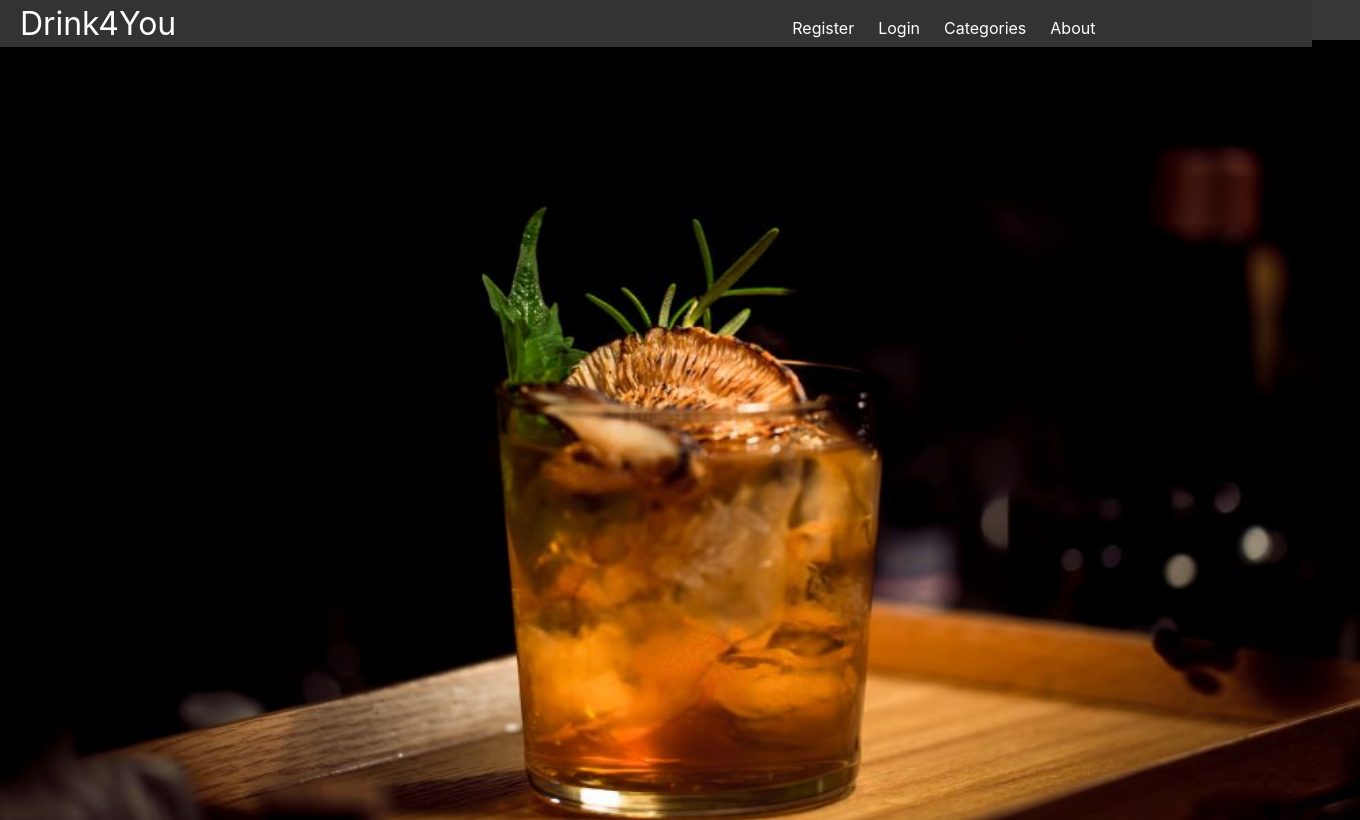
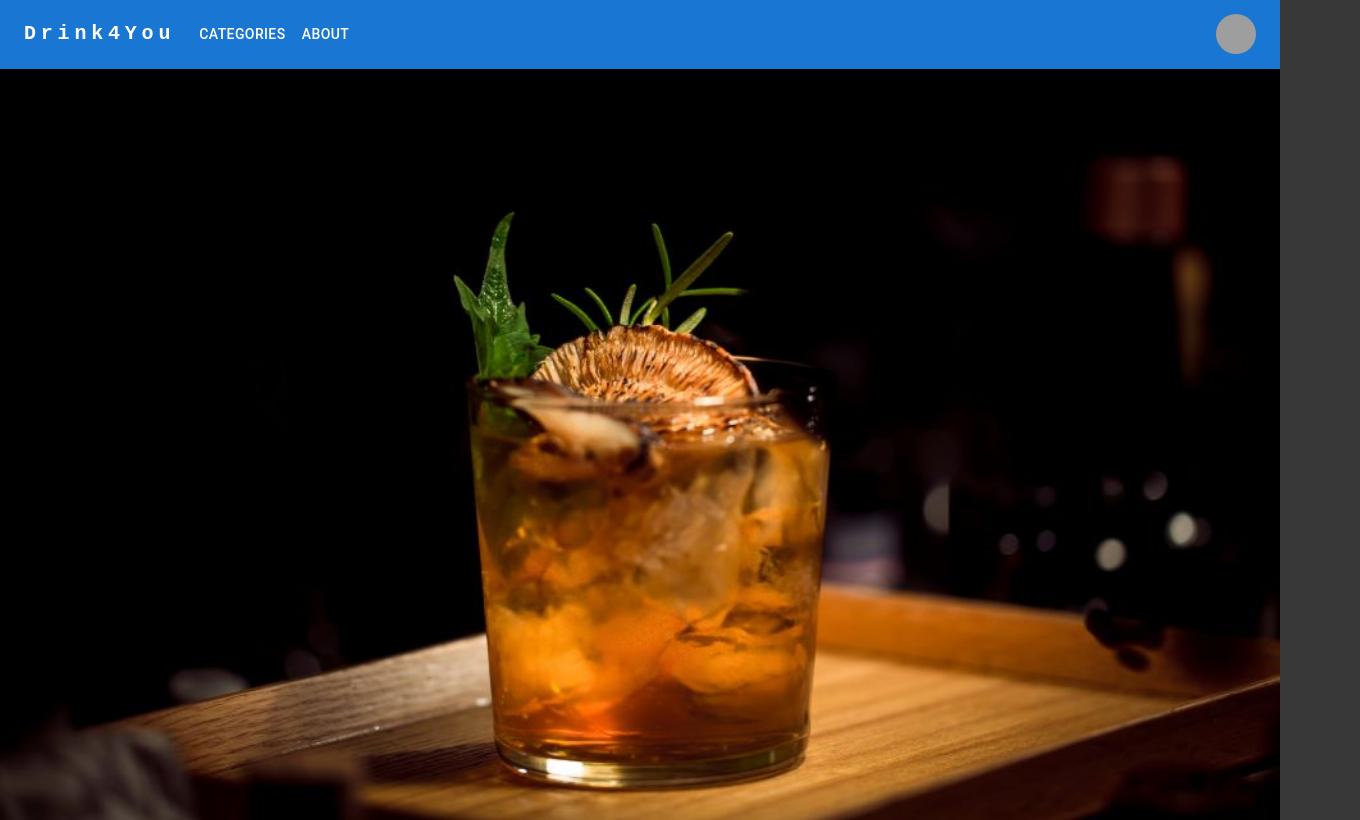
Before and after one commit to Truther24/Drink4You, a React (Create React App) app in the folder el_proyecte_grande_front/: page / in a window 1280 px wide. Shown: the top 820 px of the page, 1360 px wide, since content can reach past the window. Built offline with nearby package versions, Linux system fonts and the light colour scheme; grey boxes are pictures that could not be loaded.

Commit message:
CategoryCards refactored a bit + new navbar mui

```diff
--- a/el_proyecte_grande_front/src/pages/Card.js
+++ b/el_proyecte_grande_front/src/pages/Card.js
@@ -22,7 +22,7 @@ export default function Card(props) {
   const [fav, setFav] = useState(favoriteBorder);
 
   const DrinkName = ({ drinkName }) => {
-    if (drinkName.length > 24) {
+    if (drinkName.length >= 24) {
       console.log(`This drink name is too long! : ${drinkName}`);
       return <h3 id={props.myKey}>{drinkName}</h3>;
     }
--- a/el_proyecte_grande_front/src/pages/Home.js
+++ b/el_proyecte_grande_front/src/pages/Home.js
@@ -8,7 +8,7 @@ export default function Home() {
     style={{
     backgroundImage: `url(${cocktail})`,
     width: '100%',
-    padding : '40px',
+    padding : '0px',
     height: '100%',
     display: 'block',
     backgroundRepeat : 'no-repeat',
--- /dev/null
+++ b/el_proyecte_grande_front/src/pages/Logout.js
@@ -0,0 +1,30 @@
+import React, { useEffect } from "react";
+import "../style/Register.css";
+
+import { Cookies } from "react-cookie";
+import { useNavigate } from "react-router-dom";
+
+function Logout() {
+    const cookies = new Cookies();
+
+    const navigate = useNavigate();
+
+    useEffect(() => {
+    logout()
+},[])
+
+    const logout = () => {
+        cookies.remove("userToken");
+        cookies.remove("userName");
+        navigate("/");
+        window.location.reload(true);
+    }
+
+
+    return (
+        <>
+        </>
+    )
+}
+
+export default Logout;
--- a/el_proyecte_grande_front/src/pages/Navbar.js
+++ b/el_proyecte_grande_front/src/pages/Navbar.js
@@ -1,121 +1,357 @@
-import "../style/App.css";
+// const IsAdmin = ({logout}) => {
+//     const cookies = new Cookies();
+//     const token = cookies.get("userToken");
+//     const decoded = jwtDecode(token);
+//     // setDecodedToken(decoded);
+//     console.log(
+//         Array.isArray(decoded["http://schemas.microsoft.com/ws/2008/06/identity/claims/role"])
+//     );
+
+//     const page = (
+//         <>
+//             <ul
+//                 className="navBarUser"
+//                 style={{ position: "relative", left: "2%" }}
+//             >
+//                 <Link to="/user">User Profile</Link>
+//                 <div style={{ dispaly: "inline" }}>
+//                     <Link style={{ cursor: "default" }}>
+//                         <p>Logged in as&nbsp;</p>
+
+//                         <p style={{ color: "orange" }}>
+//                             {cookies.get("userName")}
+//                         </p>
+//                     </Link>
+//                 </div>
+//                 <Link onClick={logout}>Logout</Link>
+//             </ul>
+//         </>
+//     );
+
+//     const pageAsAdmin = (
+//         <>
+//             <ul
+//                 className="navBarUser"
+//                 style={{ position: "relative", left: "2%" }}
+//             >
+//                 <Link to="/user">User Profile</Link>
+//                 <div style={{ dispaly: "inline" }}>
+//                     <Link style={{ cursor: "default" }}>
+//                         <p>Logged in as&nbsp;</p>
+
+//                         <p style={{ color: "orange" }}>
+//                             {cookies.get("userName")}
+//                         </p>
+//                     </Link>
+//                 </div>
+//                 <Link onClick={logout}>Logout</Link>
+//                 <Link to="/addDrink">Add Drink</Link>
+//             </ul>
+//         </>
+//     );
+
+// if (Array.isArray(decoded["http://schemas.microsoft.com/ws/2008/06/identity/claims/role"])) {
+//     return pageAsAdmin;
+// }
+//     return page;
+
+// };
+
+// export default function Navbar() {
+// const [decodedToken, setDecodedToken] = useState({});
+// const cookies = new Cookies();
+
+// const navigate = useNavigate();
+
+// function Logout() {
+//     cookies.remove("userToken");
+//     cookies.remove("userName");
+//     navigate("/");
+//     window.location.reload(true);
+//     }
+
+//     useEffect(() => {}, []);
+
+//     return (
+//         <nav className="nav">
+// <Link to="/" className="site-title">
+//     Drink4You
+// </Link>
+
+// {!(cookies.get("userToken") == undefined) ? <IsAdmin logout={Logout} /> : null}
+
+//             <ul
+//                 className="rightNav"
+//                 style={{ position: "relative", left: "45%" }}
+//             >
+// <CustomLink to="/register">Register</CustomLink>
+
+// {!(cookies.get("userToken") == undefined) ? (
+//     <></>
+// ) : (
+//     <CustomLink to="/login">Login</CustomLink>
+// )}
+
+// <CustomLink to="/categories">Categories</CustomLink>
+// <CustomLink to="/about">About</CustomLink>
+//             </ul>
+//         </nav>
+//     );
+// }
+
+// function CustomLink({ to, children, ...props }) {
+//     const resolvedPath = useResolvedPath(to);
+//     const isActive = useMatch({ path: resolvedPath.pathname, end: true });
+//     return (
+//         <li className={isActive ? "active" : ""}>
+//             <Link to={to} {...props}>
+//                 {children}
+//             </Link>
+//         </li>
+//     );
+// }
+
 import jwtDecode from "jwt-decode";
 import { Link, useMatch, useResolvedPath, useNavigate } from "react-router-dom";
 import { useEffect, useState } from "react";
 import { Cookies, useCookies } from "react-cookie";
+import * as React from "react";
+import AppBar from "@mui/material/AppBar";
+import Box from "@mui/material/Box";
+import Toolbar from "@mui/material/Toolbar";
+import IconButton from "@mui/material/IconButton";
+import Typography from "@mui/material/Typography";
+import Menu from "@mui/material/Menu";
+import MenuIcon from "@mui/icons-material/Menu";
+import Container from "@mui/material/Container";
+import Avatar from "@mui/material/Avatar";
+import Button from "@mui/material/Button";
+import Tooltip from "@mui/material/Tooltip";
+import MenuItem from "@mui/material/MenuItem";
+import AdbIcon from "@mui/icons-material/Adb";
 
-const IsAdmin = ({logout}) => {
+const pages = [
+  { name: "Categories", route: "/categories" },
+  { name: "About", route: "/about" },
+];
+const settings = [
+  { name: "Register", route: "/register" },
+  { name: "Login", route: "/login" },
+  { name: "Profile", route: "/user" },
+];
+
+const settingsLoggedInUser = [
+  { name: "Profile", route: "/user" },
+  { name: "Logout", route: "/logout" },
+];
+
+const settingsLoggedInAdmin = [
+  { name: "Profile", route: "/user" },
+  { name: "Add Drink", route: "/addDrink" },
+  { name: "Logout", route: "/logout" },
+];
+
+const settingsLoggedOut = [
+  { name: "Register", route: "/register" },
+  { name: "Login", route: "/login" },
+];
+
+function Navbar() {
+  const [leftOptions, setLeftOptions] = useState(pages);
+  const [loggedInAs, setLoggedInAs] = useState("");
+  const [rightOptions, setRightOptions] = useState(settingsLoggedOut);
+  const [anchorElNav, setAnchorElNav] = React.useState(null);
+  const [anchorElUser, setAnchorElUser] = React.useState(null);
   const cookies = new Cookies();
+
+  useEffect(() => {
+    setLeftOptions(pages);
+
+    if (!(cookies.get("userToken") == undefined)) {
       const token = cookies.get("userToken");
       const decoded = jwtDecode(token);
-    // setDecodedToken(decoded);
-    console.log(
-        Array.isArray(decoded["http://schemas.microsoft.com/ws/2008/06/identity/claims/role"])
-    );
 
+      if (
+        Array.isArray(
+          decoded[
+            "http://schemas.microsoft.com/ws/2008/06/identity/claims/role"
+          ]
+        )
+      ) {
+        setRightOptions(settingsLoggedInAdmin);
+      } else {
+        setRightOptions(settingsLoggedInUser);
+      }
 
-
-
-    const page = (
-        <>
-            <ul
-                className="navBarUser"
-                style={{ position: "relative", left: "2%" }}
-            >
-                <Link to="/user">User Profile</Link>
-                <div style={{ dispaly: "inline" }}>
-                    <Link style={{ cursor: "default" }}>
-                        <p>Logged in as&nbsp;</p>
-
-                        <p style={{ color: "orange" }}>
-                            {cookies.get("userName")}
-                        </p>
-                    </Link>
-                </div>
-                <Link onClick={logout}>Logout</Link>
-            </ul>
-        </>
-    );
-
-    const pageAsAdmin = (
-        <>
-            <ul
-                className="navBarUser"
-                style={{ position: "relative", left: "2%" }}
-            >
-                <Link to="/user">User Profile</Link>
-                <div style={{ dispaly: "inline" }}>
-                    <Link style={{ cursor: "default" }}>
-                        <p>Logged in as&nbsp;</p>
-
-                        <p style={{ color: "orange" }}>
-                            {cookies.get("userName")}
-                        </p>
-                    </Link>
-                </div>
-                <Link onClick={logout}>Logout</Link>
-                <Link to="/addDrink">Add Drink</Link>
-            </ul>
-        </>
-    );
-
-    if (Array.isArray(decoded["http://schemas.microsoft.com/ws/2008/06/identity/claims/role"])) {
-        return pageAsAdmin;
+      setLoggedInAs(`Logged in as ${decoded.Username}`);
+    } else {
+      setRightOptions(settingsLoggedOut);
     }
-    return page;
-
-};
-
-export default function Navbar() {
-    const [decodedToken, setDecodedToken] = useState({});
-    const cookies = new Cookies();
+  }, []);
 
   const navigate = useNavigate();
 
-    function Logout() {
-        cookies.remove("userToken");
-        cookies.remove("userName");
-        navigate("/");
-        window.location.reload(true);
-    }
+  const handleOpenNavMenu = (event) => {
+    setAnchorElNav(event.currentTarget);
+  };
+  const handleOpenUserMenu = (event) => {
+    setAnchorElUser(event.currentTarget);
+  };
 
-    useEffect(() => {}, []);
+  const handleCloseNavMenu = () => {
+    setAnchorElNav(null);
+  };
+
+  const handleCloseUserMenu = () => {
+    setAnchorElUser(null);
+  };
 
   return (
-        <nav className="nav">
-            <Link to="/" className="site-title">
+    <AppBar position="static">
+      <Container maxWidth="xl">
+        <Toolbar disableGutters>
+          <Typography
+            variant="h6"
+            noWrap
+            component="a"
+            href="/"
+            sx={{
+              mr: 2,
+              display: { xs: "none", md: "flex" },
+              fontFamily: "monospace",
+              fontWeight: 700,
+              letterSpacing: ".3rem",
+              color: "inherit",
+              textDecoration: "none",
+            }}
+          >
             Drink4You
-            </Link>
+          </Typography>
 
-            {!(cookies.get("userToken") == undefined) ? <IsAdmin logout={Logout} /> : null}
+          <Box sx={{ flexGrow: 1, display: { xs: "flex", md: "none" } }}>
+            <IconButton
+              size="large"
+              aria-label="account of current user"
+              aria-controls="menu-appbar"
+              aria-haspopup="true"
+              onClick={handleOpenNavMenu}
+              color="inherit"
+            >
+              <MenuIcon />
+            </IconButton>
+            <Menu
+              id="menu-appbar"
+              anchorEl={anchorElNav}
+              anchorOrigin={{
+                vertical: "bottom",
+                horizontal: "left",
+              }}
+              keepMounted
+              transformOrigin={{
+                vertical: "top",
+                horizontal: "left",
+              }}
+              open={Boolean(anchorElNav)}
+              onClose={handleCloseNavMenu}
+              sx={{
+                display: { xs: "block", md: "none" },
+              }}
+            >
+              {leftOptions.map((page) => (
+                <MenuItem key={page.name} onClick={handleCloseNavMenu}>
+                  <Typography
+                    textAlign="center"
+                    onClick={(e) => {
+                      e.preventDefault();
+                      navigate(page.route);
+                    }}
+                  >
+                    {page.name}
+                  </Typography>
+                </MenuItem>
+              ))}
+            </Menu>
+          </Box>
+          <AdbIcon sx={{ display: { xs: "flex", md: "none" }, mr: 1 }} />
+          <Typography
+            variant="h5"
+            noWrap
+            component="a"
+            onClick={(e) => {
+              e.preventDefault();
+              navigate("/");
+            }}
+            href=""
+            sx={{
+              mr: 2,
+              display: { xs: "flex", md: "none" },
+              flexGrow: 1,
+              fontFamily: "monospace",
+              fontWeight: 700,
+              letterSpacing: ".3rem",
+              color: "inherit",
+              textDecoration: "none",
+            }}
+          >
+            Drink4You
+          </Typography>
+          <Box sx={{ flexGrow: 1, display: { xs: "none", md: "flex" } }}>
+            {leftOptions.map((page) => (
+              <Button
+                key={page.name}
+                onClick={(e) => {
+                  e.preventDefault();
+                  navigate(page.route);
+                }}
+                sx={{ my: 2, color: "white", display: "block" }}
+              >
+                {page.name}
+              </Button>
+            ))}
+          </Box>
 
-            <ul
-                className="rightNav"
-                style={{ position: "relative", left: "45%" }}
+          <Typography>{loggedInAs}&nbsp;</Typography>
+          <Box sx={{ flexGrow: 0 }}>
+            <Tooltip title="Open settings">
+              <IconButton onClick={handleOpenUserMenu} sx={{ p: 0 }}>
+                <Avatar alt="User" src="/static/images/avatar/3.jpg" />
+              </IconButton>
+            </Tooltip>
+
+            <Menu
+              sx={{ mt: "45px" }}
+              id="menu-appbar"
+              anchorEl={anchorElUser}
+              anchorOrigin={{
+                vertical: "top",
+                horizontal: "right",
+              }}
+              keepMounted
+              transformOrigin={{
+                vertical: "top",
+                horizontal: "right",
+              }}
+              open={Boolean(anchorElUser)}
+              onClose={handleCloseUserMenu}
             >
-                <CustomLink to="/register">Register</CustomLink>
-
-                {!(cookies.get("userToken") == undefined) ? (
-                    <></>
-                ) : (
-                    <CustomLink to="/login">Login</CustomLink>
-                )}
-
-                <CustomLink to="/categories">Categories</CustomLink>
-                <CustomLink to="/about">About</CustomLink>
-            </ul>
-        </nav>
+              {rightOptions.map((setting) => (
+                <MenuItem key={setting.name} onClick={handleCloseUserMenu}>
+                  <Typography
+                    textAlign="center"
+                    onClick={(e) => {
+                      e.preventDefault();
+                      navigate(setting.route);
+                    }}
+                  >
+                    {setting.name}{" "}
+                  </Typography>
+                </MenuItem>
+              ))}
+            </Menu>
+          </Box>
+        </Toolbar>
+      </Container>
+    </AppBar>
   );
 }
-
-function CustomLink({ to, children, ...props }) {
-    const resolvedPath = useResolvedPath(to);
-    const isActive = useMatch({ path: resolvedPath.pathname, end: true });
-    return (
-        <li className={isActive ? "active" : ""}>
-            <Link to={to} {...props}>
-                {children}
-            </Link>
-        </li>
-    );
-}
+export default Navbar;
```
Also changed, not shown: el_proyecte_grande_front/src/App.js (+22 -23 lines), el_proyecte_grande_front/src/pages/CategoryCard.js (+39 -30 lines), el_proyecte_grande_front/src/style/CategoryCard.css (+20 -25 lines). Lines whose indentation alone changed are shown as unchanged.
